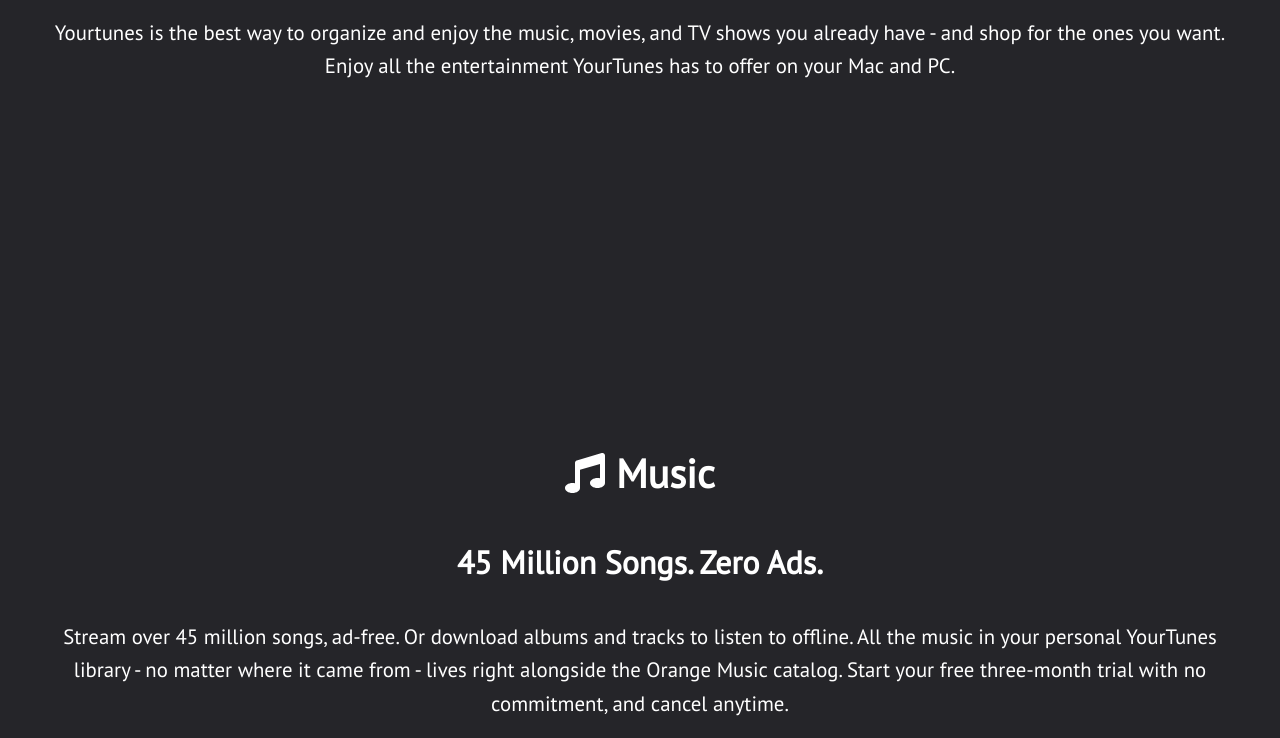
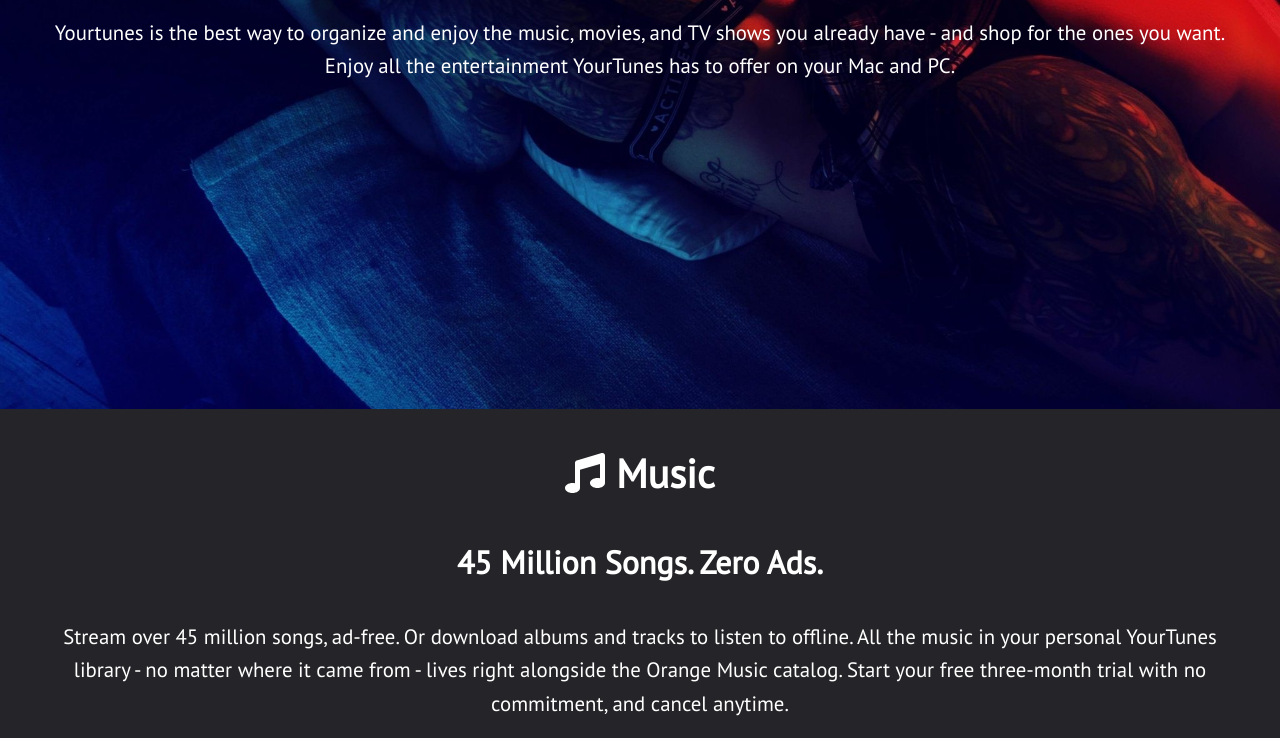
Before and after one commit to norlynpiquero/ElegantLP, a plain HTML site: page index.html in a window 1280 px wide. Shown: the part 391-1129 px from the top of the page. Drawn offline with nearby package versions, Linux system fonts and the light colour scheme; files whose address does not match are found by name.

Commit message:
Update style.css

```diff
--- a/style.css
+++ b/style.css
@@ -55,7 +55,7 @@ body {
   #showcase {
     margin: 0;
     padding:0;
-    background: url('../img/showcase.jpg') no-repeat center/cover;
+    background: url('showcase.jpg') no-repeat center/cover;
     width: 100%;
     height: 100vh;
     position: relative;
```
